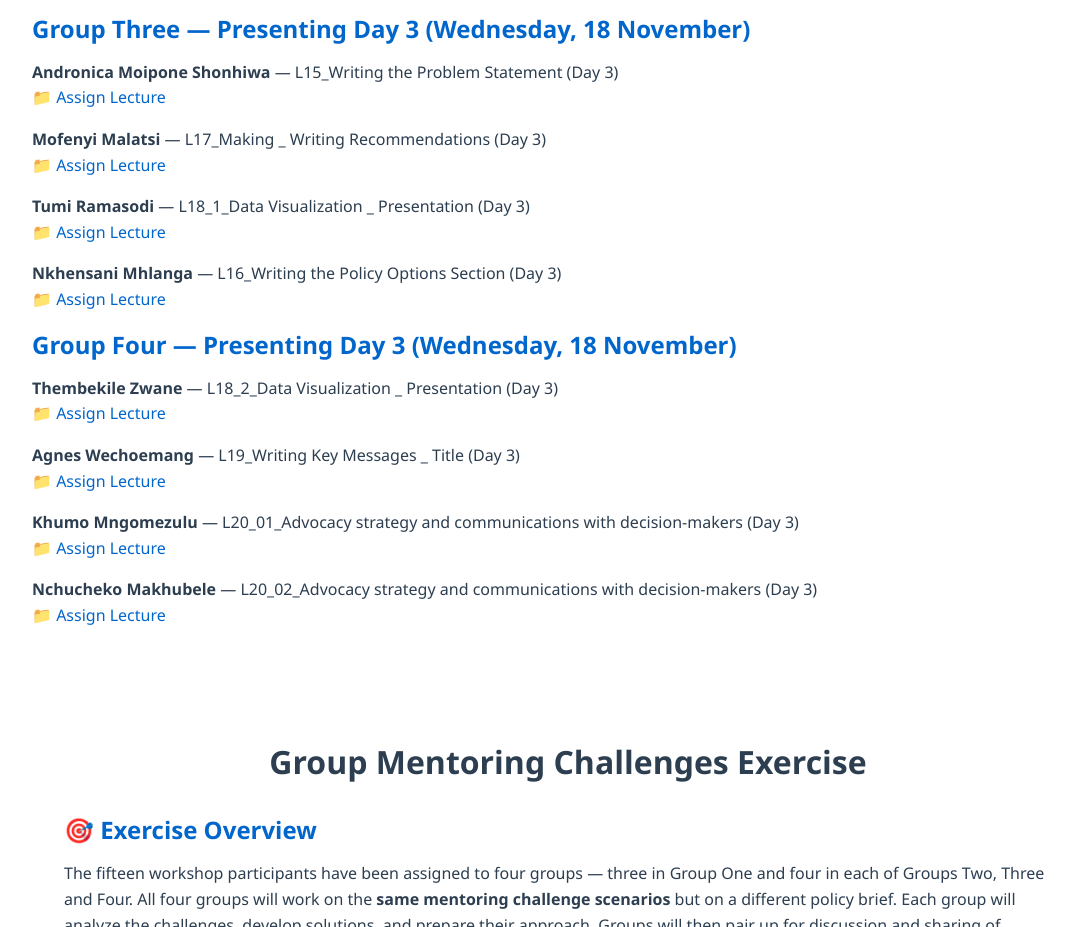
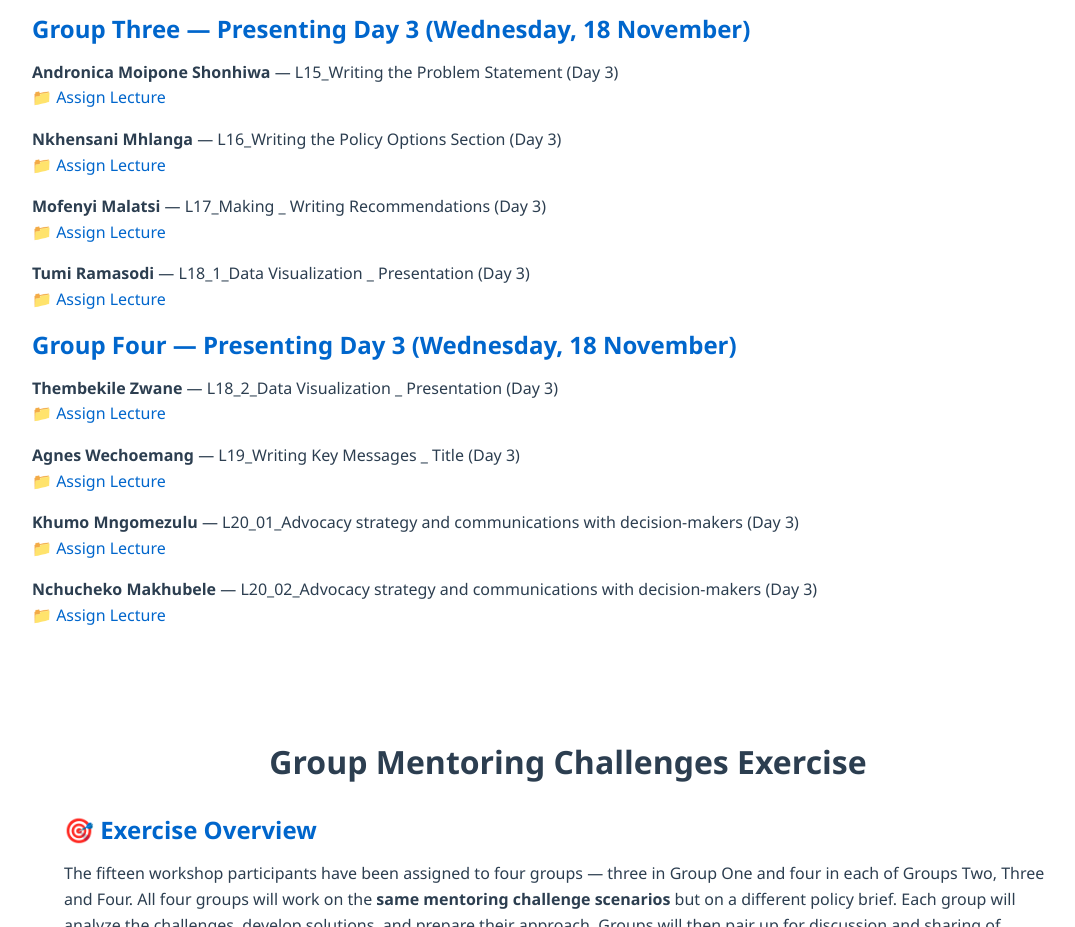
Before and after one commit to datatopolicy/South-Africa_TOT, a plain HTML site: page materials.html in a window 1280 px wide. Shown: the part 2240-3167 px from the top of the page, without its empty margins (72-1147 px from the left). Drawn offline with Linux system fonts and the light colour scheme.

```diff
--- a/materials.html
+++ b/materials.html
@@ -100,11 +100,15 @@
                 <div class="group-assignment">
                     <p class="assignment-member"><strong>Andronica Moipone Shonhiwa</strong> &mdash; L15_Writing the Problem Statement (Day 3)<br>
                     <a href="https://drive.google.com/file/d/1cPaZbiRrAQqCNKVGFgpGSCWigg9rbJXg/view?usp=drive_web" target="_blank">&#128193; Assign Lecture</a></p>
+                    <p class="assignment-member"><strong>Nkhensani Mhlanga</strong> &mdash; L16_Writing the Policy Options Section (Day 3)<br>
+                    <a href="https://drive.google.com/file/d/1dS3o-O3Fu9-DoauD9vF90pI5_Q6kW39A/view?usp=drive_web" target="_blank">&#128193; Assign Lecture</a></p>
+
                     <p class="assignment-member"><strong>Mofenyi Malatsi</strong> &mdash; L17_Making _ Writing Recommendations (Day 3)<br>
                     <a href="https://drive.google.com/file/d/1EMlZjewVnLRC0UT4lxNbA2PMNXK33dOY/view?usp=drive_web" target="_blank">&#128193; Assign Lecture</a></p>
+
                     <p class="assignment-member"><strong>Tumi Ramasodi</strong> &mdash; L18_1_Data Visualization _ Presentation (Day 3)<br>
-                    <a href="https://drive.google.com/file/d/1BvZ1N5RXMXkrO6ySjaO3fsOOPHHC4I2m/view?usp=drive_web" target="_blank">&#128193; Assign Lecture</a></p>                    <p class="assignment-member"><strong>Nkhensani Mhlanga</strong> &mdash; L16_Writing the Policy Options Section (Day 3)<br>
-                    <a href="https://drive.google.com/file/d/1dS3o-O3Fu9-DoauD9vF90pI5_Q6kW39A/view?usp=drive_web" target="_blank">&#128193; Assign Lecture</a></p>
+                    <a href="https://drive.google.com/file/d/1BvZ1N5RXMXkrO6ySjaO3fsOOPHHC4I2m/view?usp=drive_web" target="_blank">&#128193; Assign Lecture</a></p>
+
                 </div>
             </div>
 
```
